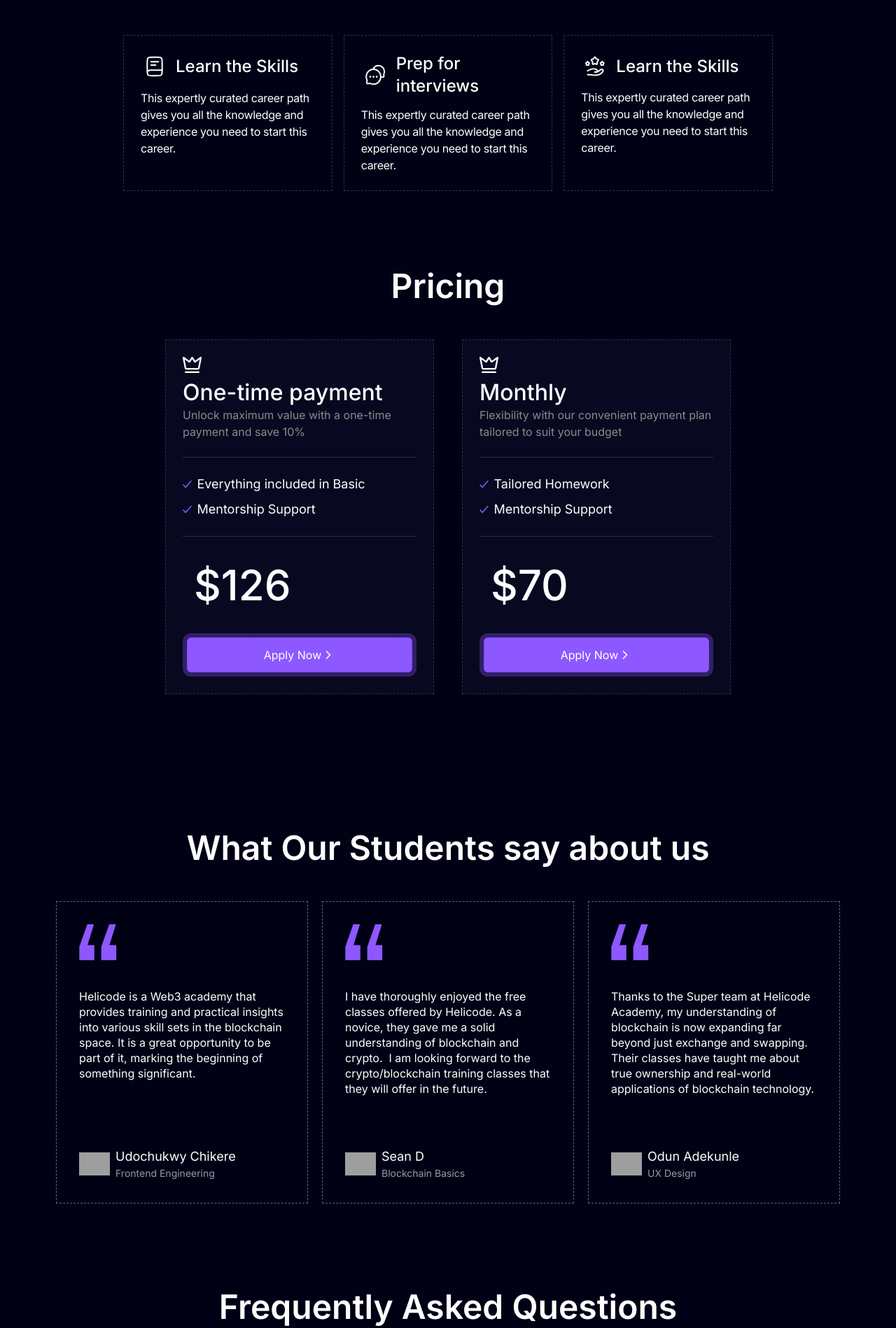
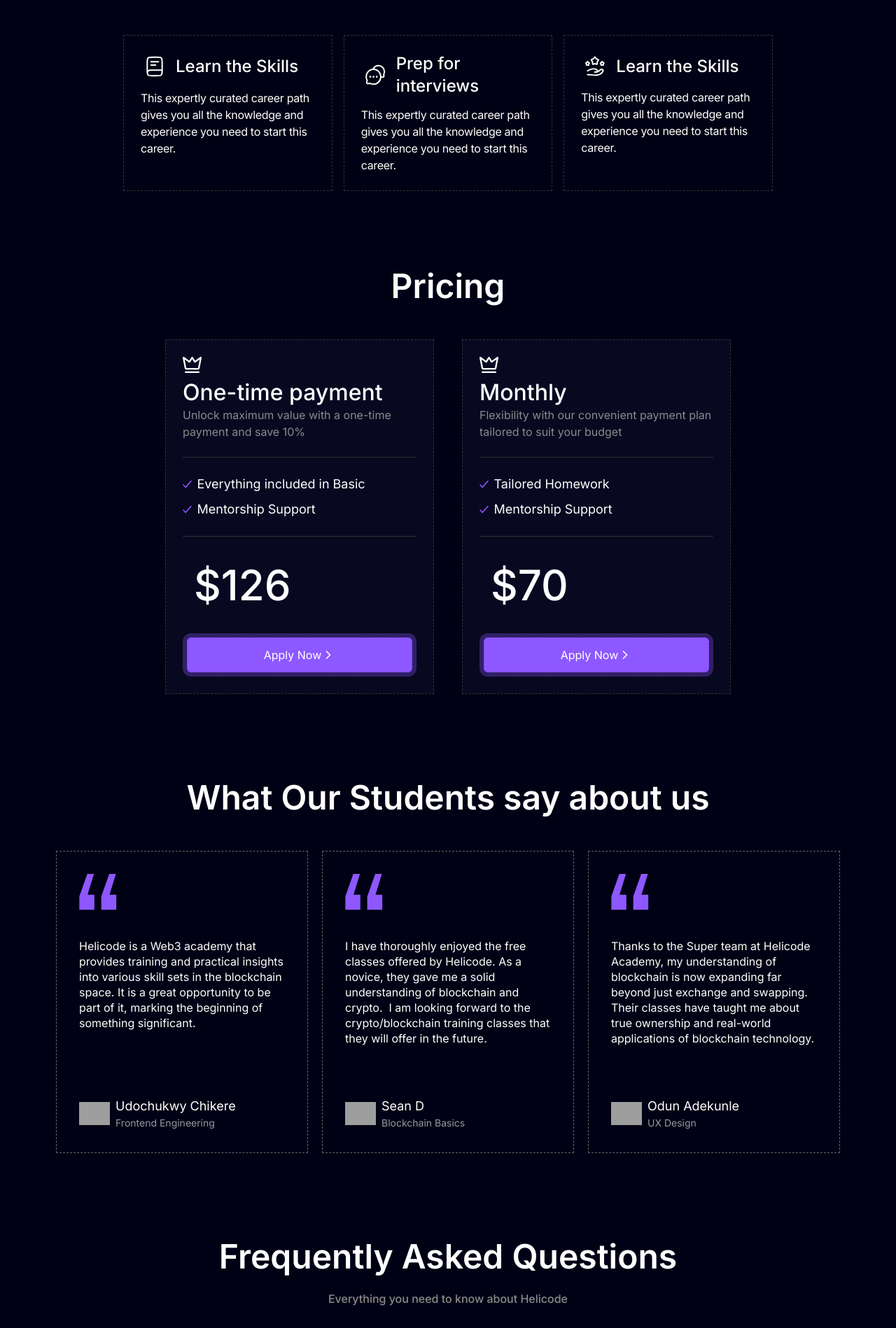
Before and after one commit to Marvelousy20/Helicode, a Next.js app: page /blockchain-cybersecurity in a window 1280 px wide. Shown: the part 2694-4592 px from the top of the page at 70% size. Built offline with nearby package versions, Linux system fonts and the light colour scheme; grey boxes are pictures that could not be loaded.

Commit message:
Adjusted pricing pb

```diff
--- a/src/app/blockchain-cybersecurity/page.tsx
+++ b/src/app/blockchain-cybersecurity/page.tsx
@@ -150,7 +150,7 @@
         </h1>
         <Career />
       </section>
-      <section className=" max-w-7xl pt-8 lg:px-24 lg:pt-[6.25rem] mx-auto">
+      <section className=" max-w-7xl pt-8 lg:px-24 lg:pt-[6.25rem] mx-auto pb-[3.8rem] lg:pb-[7rem]">
         <h1 className="text-center lg:text-[3rem] text-[1.875rem] font-semibold">
           Pricing
         </h1>
--- a/src/app/marketing/page.tsx
+++ b/src/app/marketing/page.tsx
@@ -150,7 +150,7 @@
         </h1>
         <Career />
       </section>
-      <section className=" max-w-7xl pt-8 lg:px-24 lg:pt-[6.25rem] mx-auto">
+      <section className=" max-w-7xl pt-8 lg:px-24 lg:pt-[6.25rem] mx-auto pb-[3.8rem] lg:pb-[7rem]">
         <h1 className="text-center lg:text-[3rem] text-[1.875rem] font-semibold">
           Pricing
         </h1>
--- a/src/app/product-design/page.tsx
+++ b/src/app/product-design/page.tsx
@@ -138,7 +138,7 @@
         </h1>
         <Career />
       </section>
-      <section className=" max-w-7xl pt-8 lg:px-24 lg:pt-[6.25rem] mx-auto">
+      <section className=" max-w-7xl pt-8 lg:px-24 lg:pt-[6.25rem] mx-auto pb-[3.8rem] lg:pb-[7rem]">
         <h1 className="text-center lg:text-[3rem] text-[1.875rem] font-semibold">
           Pricing
         </h1>
--- a/src/app/smart-contract-auditing/page.tsx
+++ b/src/app/smart-contract-auditing/page.tsx
@@ -130,7 +130,7 @@
         </h1>
         <Career />
       </section>
-      <section className=" max-w-7xl pt-8 lg:px-24 lg:pt-[6.25rem] mx-auto">
+      <section className=" max-w-7xl pt-8 lg:px-24 lg:pt-[6.25rem] mx-auto pb-[3.8rem] lg:pb-[7rem]">
         <h1 className="text-center lg:text-[3rem] text-[1.875rem] font-semibold">
           Pricing
         </h1>
--- a/src/app/technical-writing/page.tsx
+++ b/src/app/technical-writing/page.tsx
@@ -138,7 +138,7 @@
         </h1>
         <Career />
       </section>
-      <section className=" max-w-7xl pt-8 lg:px-24 lg:pt-[6.25rem] mx-auto">
+      <section className=" max-w-7xl pt-8 lg:px-24 lg:pt-[6.25rem] mx-auto pb-[3.8rem] lg:pb-[7rem]">
         <h1 className="text-center lg:text-[3rem] text-[1.875rem] font-semibold">
           Pricing
         </h1>
--- a/src/app/zero-knowledge-proofs/page.tsx
+++ b/src/app/zero-knowledge-proofs/page.tsx
@@ -138,7 +138,7 @@
         </h1>
         <Career />
       </section>
-      <section className=" max-w-7xl pt-8 lg:px-24 lg:pt-[6.25rem] mx-auto">
+      <section className=" max-w-7xl pt-8 lg:px-24 lg:pt-[6.25rem] mx-auto pb-[3.8rem] lg:pb-[7rem]">
         <h1 className="text-center lg:text-[3rem] text-[1.875rem] font-semibold">
           Pricing
         </h1>
--- a/src/components/Testimonial/index.tsx
+++ b/src/components/Testimonial/index.tsx
@@ -26,7 +26,7 @@
 
 export default function Testimonial() {
   return (
-    <section className="text-center w-full flex justify-center pt-[3.8rem] lg:pt-[11.5rem]">
+    <section className="text-center w-full flex justify-center">
       <div className="mx-auto">
         <h1 className="lg:text-[3rem] text-[1.875rem] font-semibold">
           What Our Students say about us
```
